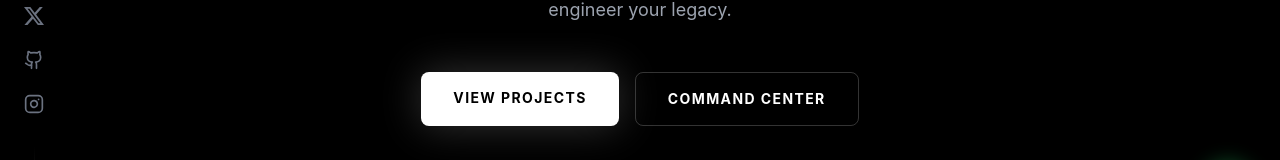
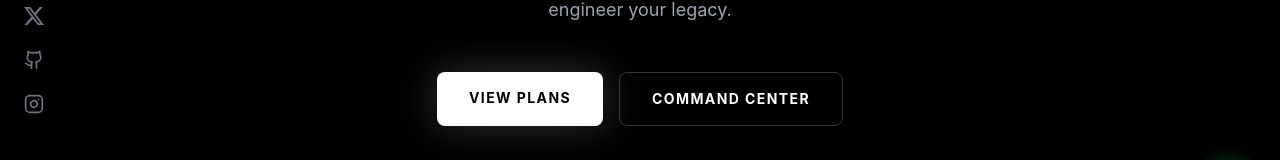
Before and after one commit to Donatusodoemenechinecheremchimobim/cstack, a Next.js app: page / in a window 1280 px wide. Shown: the part 558-718 px from the top of the page. Built offline with nearby package versions, Linux system fonts and the light colour scheme; no server answers.

Commit message:
Change link text from 'View Projects' to 'View Plans'

```diff
--- a/app/page.js
+++ b/app/page.js
@@ -96,7 +96,7 @@ export default function Home() {
 
           <div className="flex flex-col md:flex-row justify-center gap-4 mt-8">
              <Link href="/pricing" className="bg-white text-black px-8 py-4 font-bold rounded-lg hover:scale-105 transition shadow-[0_0_40px_rgba(255,255,255,0.2)] uppercase tracking-widest text-sm">
-               View Projects
+               View Plans
              </Link>
              <Link href="/dashboard" className="px-8 py-4 border border-white/20 text-white rounded-lg font-bold hover:bg-white/10 transition uppercase tracking-widest text-sm">
                Command Center
```
